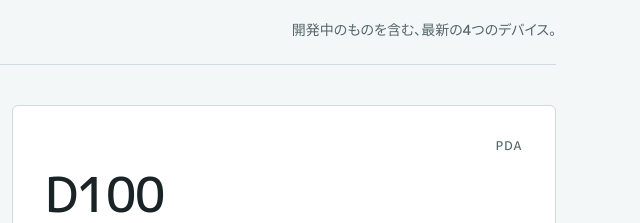
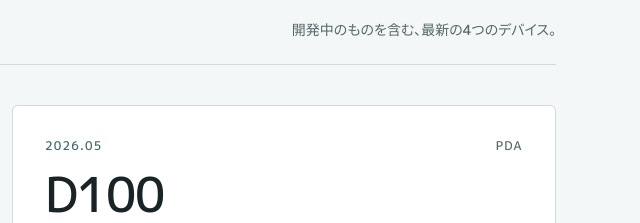
Before and after one commit to sanhachi/3Hachi6-Electronics, a plain HTML site: page index.html in a window 1280 px wide. Shown: the part 1195-1418 px from the top of the page, 636-1276 px from the left. Drawn offline with Linux system fonts and the light colour scheme; a web font is replaced by a local one.

Commit message:
Update index.html

```diff
--- a/index.html
+++ b/index.html
@@ -79,7 +79,7 @@
           <!-- ---------- D100 ---------- -->
           <article id="d100" class="tile tile-light" aria-labelledby="d100-title">
             <div class="tile-top">
-              <span class="tile-date"><!-- 作った年月(例 2026.11)をここに --></span>
+              <span class="tile-date">2026.05</span>
               <span class="tile-cat">PDA</span>
             </div>
             <div class="tile-body">
@@ -97,7 +97,7 @@
             <div class="tile-bar" aria-hidden="true"></div>
           </article>
 
-          <!-- ---------- W100 ---------- -->
+          <!-- ---------- W100 ---------- --
           <article id="w100" class="tile tile-dark" aria-labelledby="w100-title">
             <div class="tile-top">
               <span class="tile-date"> </span>
@@ -118,7 +118,7 @@
             <div class="tile-bar" aria-hidden="true"></div>
           </article>
 
-          <!-- ---------- C100 ---------- -->
+          <!-- ---------- C100 ---------- --
           <article id="c100" class="tile tile-light" aria-labelledby="c100-title">
             <div class="tile-top">
               <span class="tile-date"> </span>
@@ -137,7 +137,7 @@
               <img src="images/c100.jpg" alt="レトロなデザインの折り畳みポータブルPCのスケッチ" loading="lazy">
             </div>
             <div class="tile-bar" aria-hidden="true"></div>
-          </article>
+          </article>-->
 
         </div>
 
```
